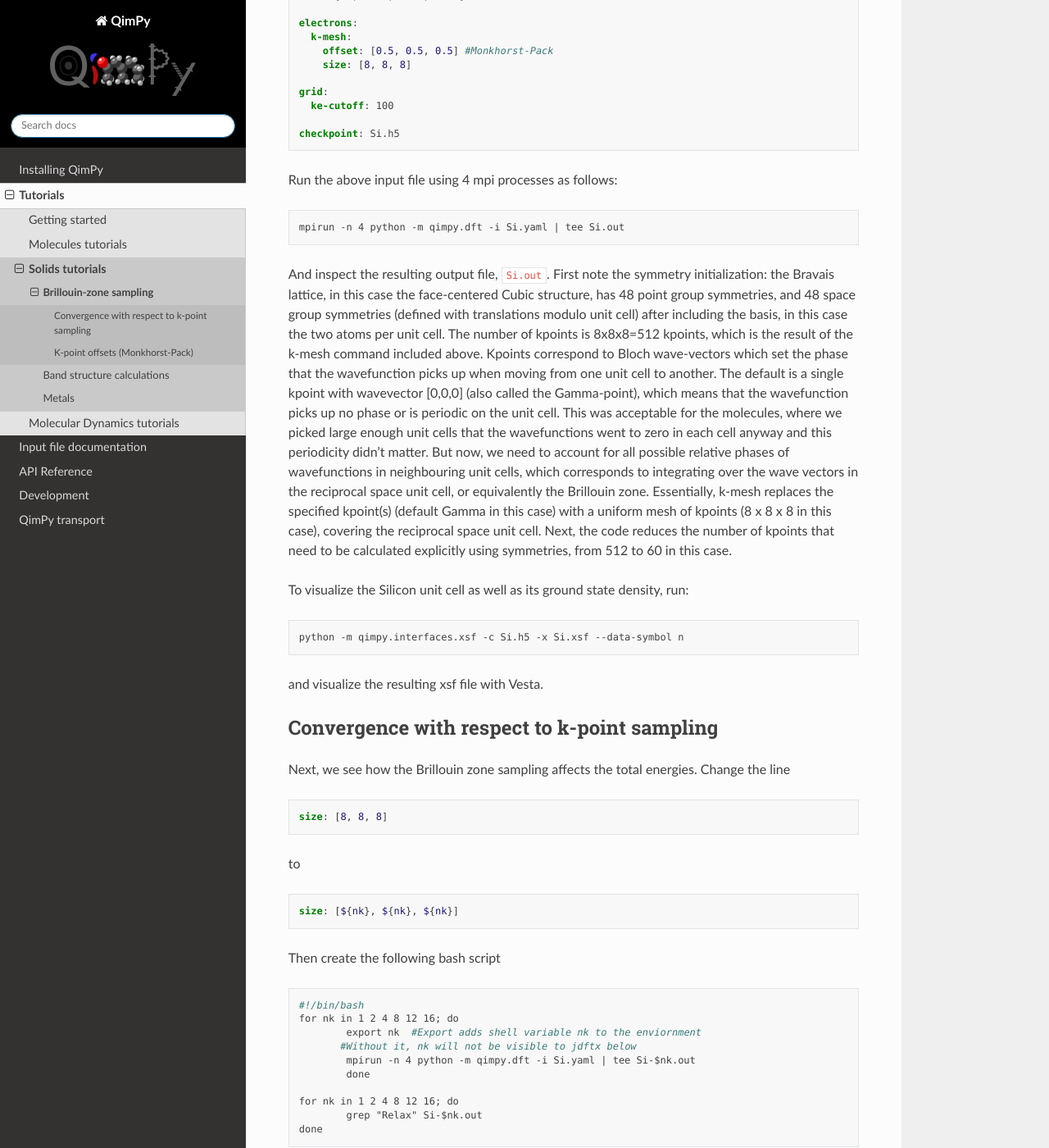
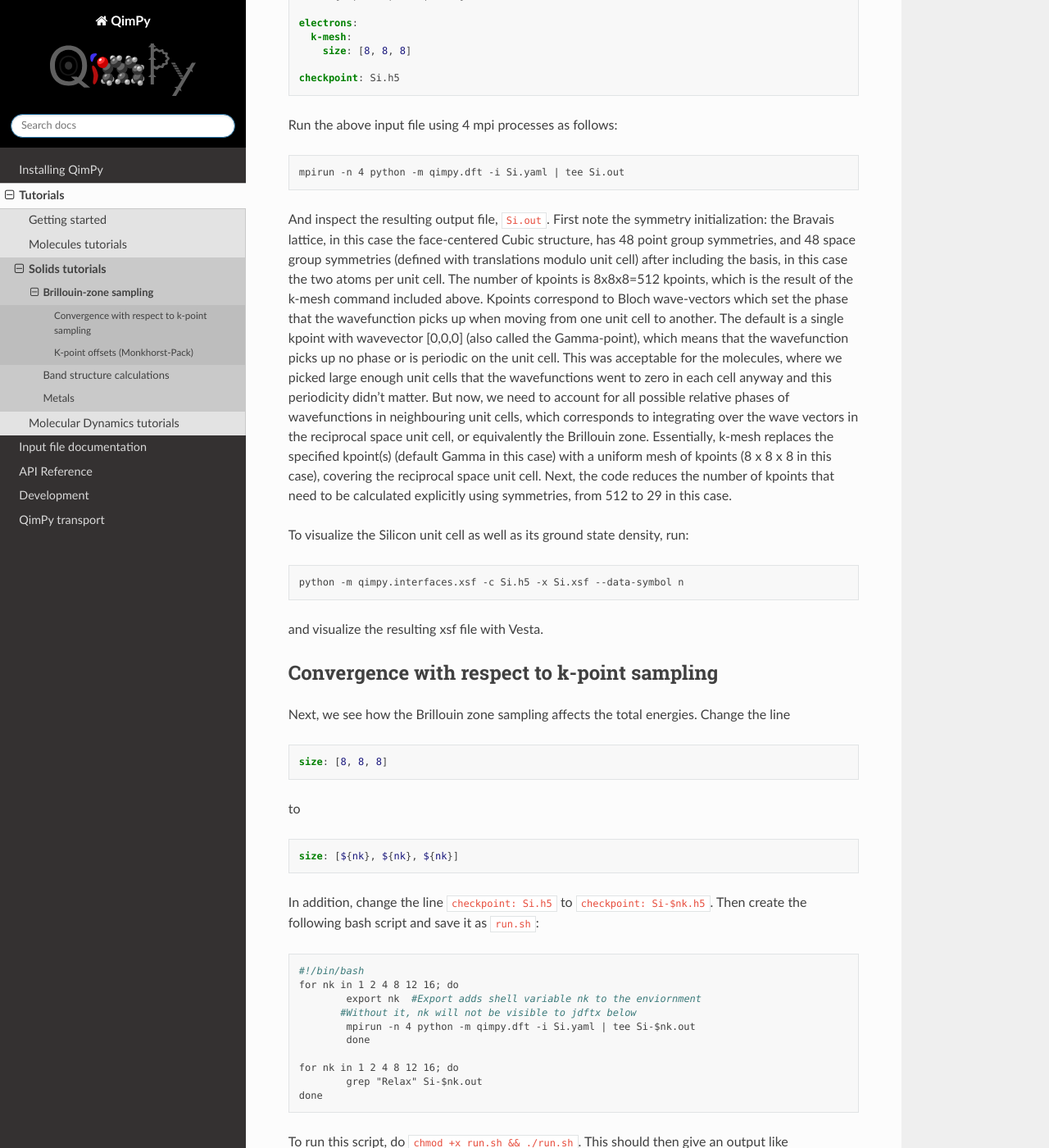
Before and after one commit to shankar1729/qimpy, a Sphinx documentation site: the page built from docs/source/tutorials/solids/bz.rst, in a window 1280 px wide and 1400 px high, scrolled down 732 px. Shown: the whole window at 82% size. Built offline with Sphinx 7.4.7 and the Read the Docs theme 2.0.0, drawn with Linux system fonts in a browser that asks for light colours; some of the changed lines change nothing that is shown; some of the changed text lies outside the part shown.

Commit message:
energy convergence with and without offsets in tutorial

```diff
--- a/docs/source/tutorials/solids/bz.rst
+++ b/docs/source/tutorials/solids/bz.rst
@@ -38,11 +38,7 @@
 
     electrons:
       k-mesh:
-        offset: [0.5, 0.5, 0.5] #Monkhorst-Pack
         size: [8, 8, 8]
-
-    grid:
-      ke-cutoff: 100
 
     checkpoint: Si.h5
 
@@ -59,7 +55,7 @@
 This was acceptable for the molecules, where we picked large enough unit cells that the wavefunctions went to zero in each cell anyway and this periodicity didn't matter.
 But now, we need to account for all possible relative phases of wavefunctions in neighbouring unit cells, which corresponds to integrating over the wave vectors in the reciprocal space unit cell,
 or equivalently the Brillouin zone. Essentially, k-mesh replaces the specified kpoint(s) (default Gamma in this case) with a uniform mesh of kpoints (8 x 8 x 8 in this case),
-covering the reciprocal space unit cell. Next, the code reduces the number of kpoints that need to be calculated explicitly using symmetries, from 512 to 60 in this case.
+covering the reciprocal space unit cell. Next, the code reduces the number of kpoints that need to be calculated explicitly using symmetries, from 512 to 29 in this case.
 
 To visualize the Silicon unit cell as well as its ground state density, run:
 
@@ -84,7 +80,7 @@
 
 	size: [${nk}, ${nk}, ${nk}]
 
-Then create the following bash script
+In addition, change the line ``checkpoint: Si.h5`` to ``checkpoint: Si-$nk.h5``. Then create the following bash script and save it as ``run.sh``:
 
 .. code-block:: yaml
 
@@ -99,16 +95,45 @@
 		grep "Relax" Si-$nk.out
 	done
 
-This should then give an output like
+To run this script, do ``chmod +x run.sh && ./run.sh``. This should then give an output like
 
 .. code-block:: yaml
 
-	Relax: 0  F: -7.78898685689    fmax: +5.100e-18  t[s]: 6.03
-	Relax: 0  F: -7.87689519309    fmax: +2.343e-18  t[s]: 6.46
-	Relax: 0  F: -7.88283692282    fmax: +3.018e-19  t[s]: 7.66
-	Relax: 0  F: -7.88293690637    fmax: +2.803e-19  t[s]: 15.24
-	Relax: 0  F: -7.88293685116    fmax: +2.520e-19  t[s]: 38.74
-	Relax: 0  F: -7.88293695436    fmax: +2.803e-19  t[s]: 78.41
+	Relax: 0  F: -7.25985524162    fmax: +2.383e-23  t[s]: 7.58
+	Relax: 0  F: -7.78880323458    fmax: +1.562e-18  t[s]: 9.00
+	Relax: 0  F: -7.87596489290    fmax: +2.054e-18  t[s]: 9.89
+	Relax: 0  F: -7.88279086578    fmax: +3.219e-18  t[s]: 14.09
+	Relax: 0  F: -7.88293043013    fmax: +1.637e-18  t[s]: 20.86
+	Relax: 0  F: -7.88293650650    fmax: +1.562e-18  t[s]: 32.93
+
 
 K-point offsets (Monkhorst-Pack)
 --------------------------------
+
+We implement a k-point offset by adding an offset command to the k-mesh block of the input file, changing it from:
+
+.. code-block:: yaml
+
+ k-mesh:
+        size: [${nk}, ${nk}, ${nk}]
+
+to:
+
+.. code-block:: yaml
+
+ k-mesh:
+        offset: [0.5, 0.5, 0.5] #Monkhorst-Pack
+        size: [${nk}, ${nk}, ${nk}]
+
+Now, running the same script to calculate the total energies as a function of k-point sampling, we obtain:
+
+.. code-block:: yaml
+
+	Relax: 0  F: -7.78898667517    fmax: +6.247e-18  t[s]: 10.03
+	Relax: 0  F: -7.87689497983    fmax: +1.562e-18  t[s]: 10.89
+	Relax: 0  F: -7.88283670473    fmax: +4.024e-19  t[s]: 13.06
+	Relax: 0  F: -7.88293668812    fmax: +4.647e-19  t[s]: 20.81
+	Relax: 0  F: -7.88293663292    fmax: +4.392e-19  t[s]: 41.32
+	Relax: 0  F: -7.88293673612    fmax: +3.508e-19  t[s]: 91.51
+
+Note also that for the 8x8x8 sampling we examined at the outset of this tutorial, we now have 60 (not 29) kpoints under symmetries.
```
